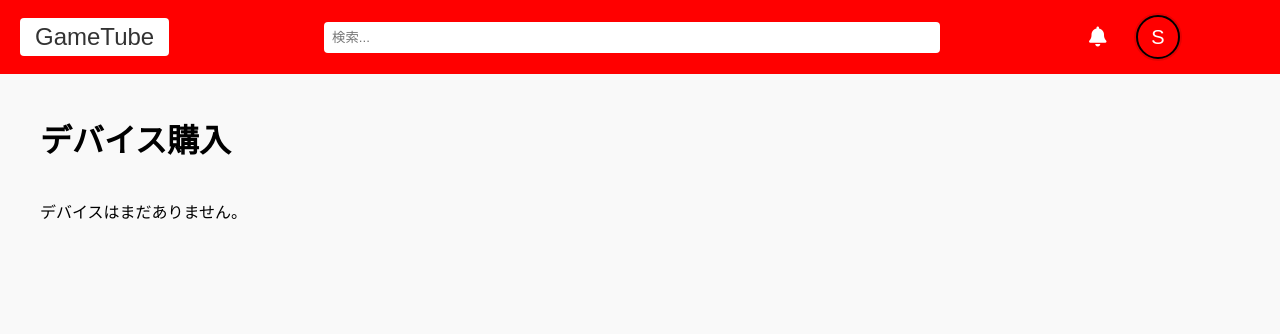
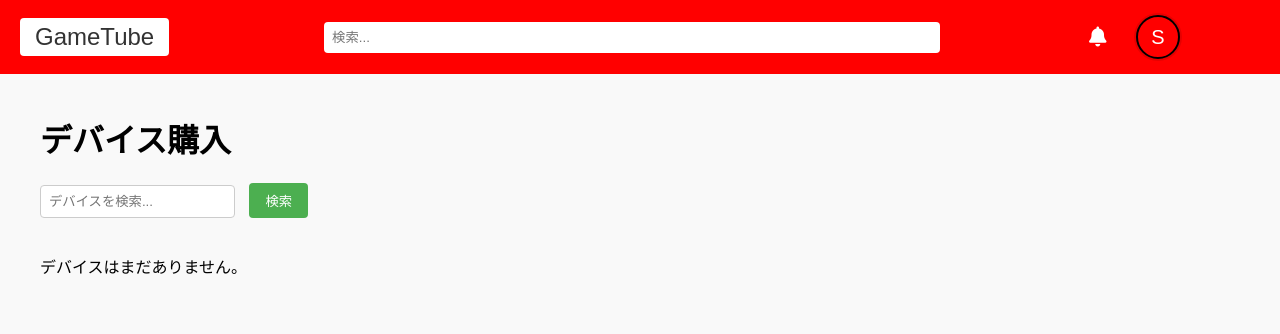
Before and after one commit to gamesdaanaa/search_project, a Django app: page /devices/ in a window 1280 px wide. Shown: the top 334 px of the page. Run offline with Django 5.2, Linux system fonts and the light colour scheme; the visitor is signed in with stand-in values (Sample User, id 1); data that the repository does not hold is empty.

Commit message:
Assistant checkpoint: Add search functionality to all pages
Assistant generated file changes:
- gametube/views.py: Add search functionality to various pages, Add search to device purchases
- gametube/templates/gametube/game_downloads.html: Add search bar to downloads page
- gametube/templates/gametube/device_purchases.html: Add search bar to devices page

---

User prompt:

 チャンネル一覧

 いいねした動画

 視聴履歴

 ダウンロード

 デバイス購入

 ゲーム掲示板

 これらのサイトに飛んだらそれぞれ検索できるようにして。例えば、ダウンロードだったらダウンロードの中のゲームを検索できるって感じ。

```diff
--- a/gametube/templates/gametube/device_purchases.html
+++ b/gametube/templates/gametube/device_purchases.html
@@ -1,9 +1,12 @@
-
 {% extends 'gametube/base.html' %}
 
 {% block content %}
 <div class="devices-container">
     <h1>デバイス購入</h1>
+    <form method="GET" class="search-form">
+        <input type="text" name="q" placeholder="デバイスを検索..." value="{{ query }}">
+        <button type="submit">検索</button>
+    </form>
     {% if user.is_authenticated %}
         <div class="device-grid">
             {% for device in devices %}
@@ -64,5 +67,23 @@
     .purchase-btn:hover {
         background: #cc0000;
     }
+    .search-form {
+        margin-bottom: 20px;
+    }
+    .search-form input[type="text"] {
+        padding: 8px;
+        border: 1px solid #ccc;
+        border-radius: 4px;
+        margin-right: 10px;
+    }
+    .search-form button {
+        padding: 8px 16px;
+        background-color: #4CAF50;
+        color: white;
+        border: none;
+        border-radius: 4px;
+        cursor: pointer;
+    }
+
 </style>
 {% endblock %}
--- a/gametube/templates/gametube/game_downloads.html
+++ b/gametube/templates/gametube/game_downloads.html
@@ -4,6 +4,10 @@
 {% block content %}
 <div class="downloads-container">
     <h1>ゲームをダウンロード</h1>
+    <form method="GET" class="search-form">
+        <input type="text" name="q" placeholder="ゲームを検索..." value="{{ query }}">
+        <button type="submit">検索</button>
+    </form>
 
     <div class="downloads-grid">
         {% for download in downloads %}
--- a/gametube/views.py
+++ b/gametube/views.py
@@ -218,8 +218,15 @@ def game_downloads(request):
         )
         return redirect('gametube:game_downloads')
 
-    downloads = GameDownload.objects.all().order_by('-created_at')
-    return render(request, 'gametube/game_downloads.html', {'downloads': downloads})
+    query = request.GET.get('q', '')
+    downloads = GameDownload.objects.all()
+    if query:
+        downloads = downloads.filter(
+            Q(title__icontains=query) |
+            Q(description__icontains=query)
+        )
+    downloads = downloads.order_by('-created_at')
+    return render(request, 'gametube/game_downloads.html', {'downloads': downloads, 'query': query})
 
 @login_required
 def device_purchases(request):
@@ -240,8 +247,15 @@ def device_purchases(request):
         )
         return redirect('gametube:device_purchases')
 
-    devices = DevicePurchase.objects.all().order_by('-created_at')
-    return render(request, 'gametube/device_purchases.html', {'devices': devices})
+    query = request.GET.get('q', '')
+    devices = DevicePurchase.objects.all()
+    if query:
+        devices = devices.filter(
+            Q(title__icontains=query) |
+            Q(description__icontains=query)
+        )
+    devices = devices.order_by('-created_at')
+    return render(request, 'gametube/device_purchases.html', {'devices': devices, 'query': query})
 
 def register_view(request):
     if request.method == 'POST':
```
